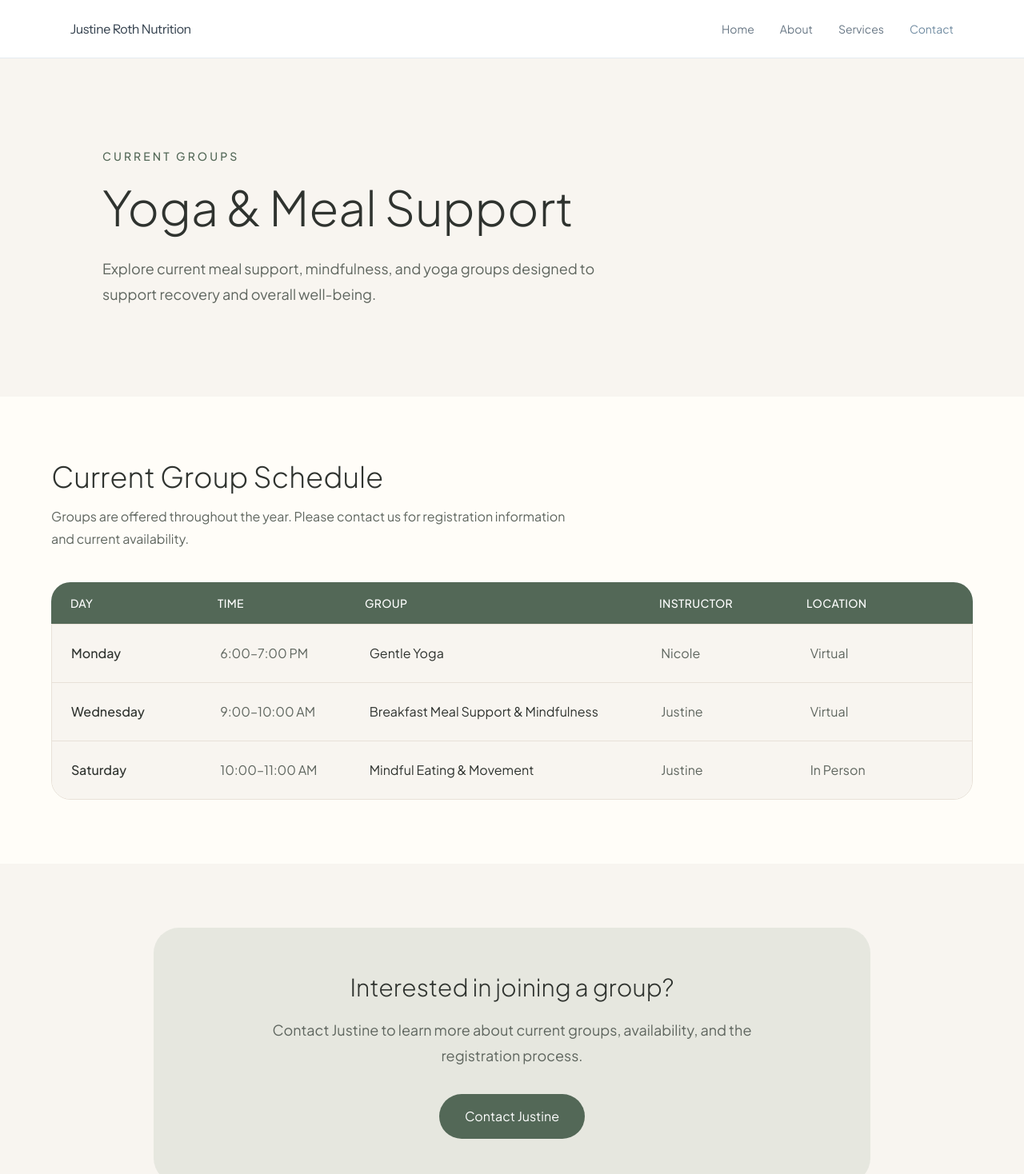
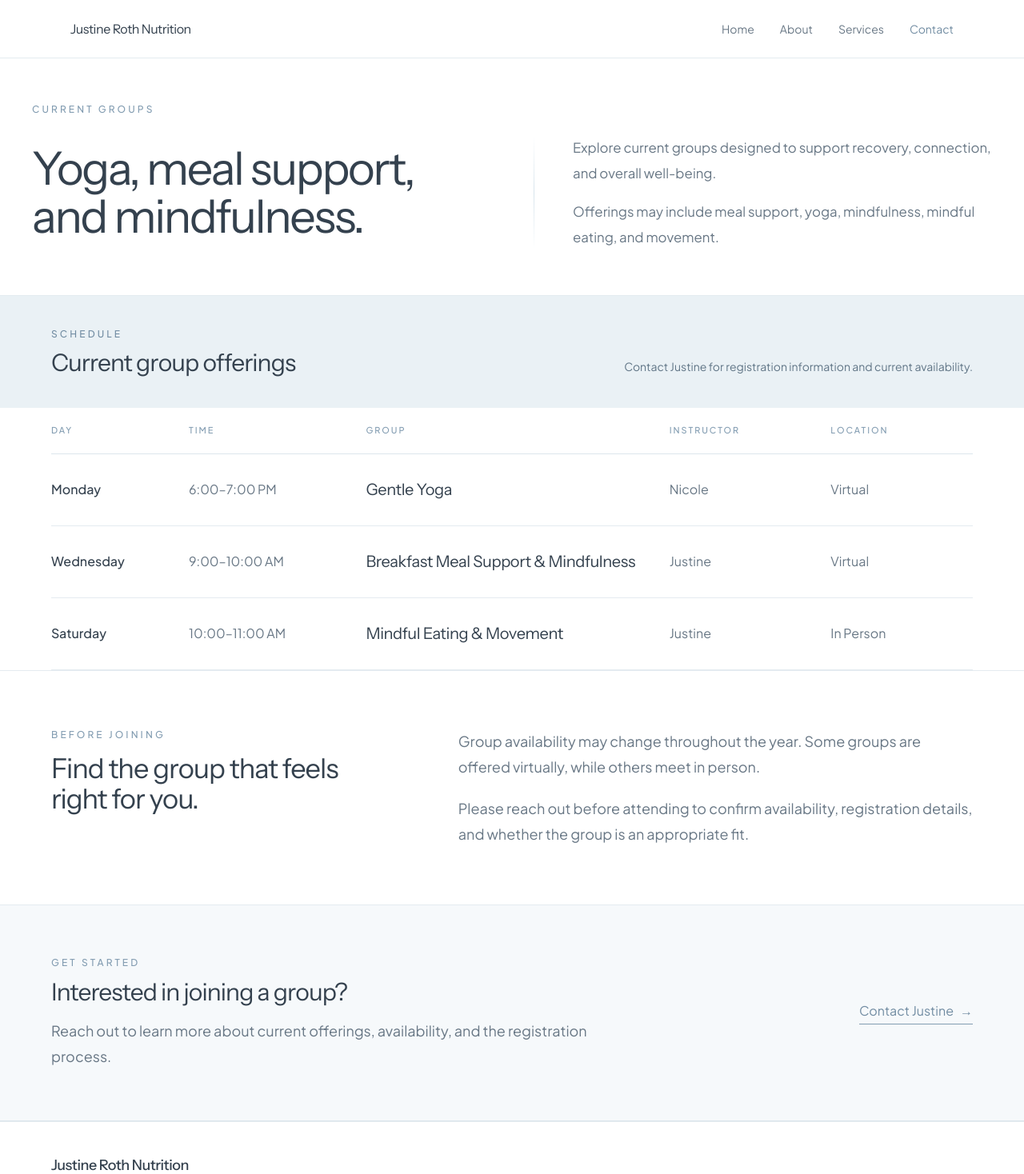
Before and after one commit to justinerothrd/justine-roth-nutrition, a Next.js app: page /groups in a window 1280 px wide. Shown: the top 1468 px of the page at 80% size. Built offline with nearby package versions, Linux system fonts and the light colour scheme.

Commit message:
Update page.tsx

```diff
--- a/app/groups/page.tsx
+++ b/app/groups/page.tsx
@@ -26,41 +26,125 @@ const groupSchedule = [
 
 export default function GroupsPage() {
   return (
-    <main className="min-h-screen bg-[#F8F5F0] text-[#2F332F]">
-      {/* Hero */}
-      <section className="px-6 py-20 md:py-28">
-        <div className="mx-auto max-w-5xl">
-          <p className="mb-4 text-sm font-medium uppercase tracking-[0.22em] text-[#536857]">
+    <main className="min-h-screen bg-white text-[#34414E]">
+      {/* Mobile introduction */}
+      <section className="border-b border-[#E4EBF0] px-6 py-10 sm:hidden">
+        <div className="mx-auto max-w-md">
+          <p className="text-[0.68rem] font-medium uppercase tracking-[0.2em] text-[#829CB1]">
             Current Groups
           </p>
 
-          <h1 className="max-w-4xl text-4xl font-light leading-tight sm:text-5xl md:text-6xl">
-            Yoga & Meal Support
+          <h1 className="font-heading mt-4 max-w-[13ch] text-[2.15rem] font-normal leading-[1.06] tracking-[-0.04em]">
+            Yoga, meal support, and mindfulness.
           </h1>
 
-          <p className="mt-6 max-w-2xl text-lg leading-8 text-[#5F665F]">
-            Explore current meal support, mindfulness, and yoga
-            groups designed to support recovery and overall well-being.
+          <p className="mt-6 text-base leading-7 text-[#687785]">
+            Explore current groups designed to support recovery, connection,
+            and overall well-being.
           </p>
         </div>
       </section>
 
+      {/* Tablet and desktop introduction */}
+      <section className="hidden border-b border-[#E4EBF0] px-8 py-12 sm:block lg:px-10 lg:py-14">
+        <div className="mx-auto max-w-7xl">
+          <p className="text-xs font-medium uppercase tracking-[0.26em] text-[#829CB1]">
+            Current Groups
+          </p>
+
+          <div className="mt-6 grid items-center gap-8 lg:grid-cols-[1.05fr_auto_0.95fr] lg:gap-10 xl:gap-12">
+            <div>
+              <h1 className="font-heading max-w-[15ch] text-[2.75rem] font-normal leading-[1.04] tracking-[-0.04em] md:text-[3.15rem] lg:text-[3.6rem]">
+                Yoga, meal support, and mindfulness.
+              </h1>
+            </div>
+
+            <div
+              aria-hidden="true"
+              className="hidden h-full w-px bg-gradient-to-b from-transparent via-[#D7E4EC] to-transparent lg:block"
+            />
+
+            <div className="max-w-xl text-[1.05rem] leading-8 text-[#687785]">
+              <p>
+                Explore current groups designed to support recovery,
+                connection, and overall well-being.
+              </p>
+
+              <p className="mt-4">
+                Offerings may include meal support, yoga, mindfulness, mindful
+                eating, and movement.
+              </p>
+            </div>
+          </div>
+        </div>
+      </section>
+
       {/* Schedule */}
-      <section className="bg-[#FFFDF8] px-6 py-20">
-        <div className="mx-auto max-w-6xl">
-          <div className="mb-10">
-            <h2 className="text-3xl font-light sm:text-4xl">
-              Current Group Schedule
+      <section className="border-b border-[#E4EBF0] bg-white">
+        {/* Blue heading band */}
+        <div className="bg-[#EAF1F5] px-6 py-8 sm:px-8 sm:py-9 lg:px-10 lg:py-10">
+          <div className="mx-auto max-w-6xl sm:flex sm:items-end sm:justify-between sm:gap-10">
+            <div>
+              <p className="text-[0.68rem] font-medium uppercase tracking-[0.2em] text-[#718CA2] sm:text-xs sm:tracking-[0.26em]">
+                Schedule
+              </p>
+
+              <h2 className="font-heading mt-3 text-[1.8rem] font-normal leading-[1.08] tracking-[-0.03em] sm:text-3xl">
+                Current group offerings
               </h2>
+            </div>
 
-            <p className="mt-4 max-w-2xl leading-7 text-[#5F665F]">
-              Groups are offered throughout the year. Please contact us for
-              registration information and current availability.
+            <p className="mt-5 max-w-md text-sm leading-6 text-[#607586] sm:mt-0 sm:text-right">
+              Contact Justine for registration information and current
+              availability.
+            </p>
+          </div>
+        </div>
+
+        {/* Mobile schedule */}
+        <div className="px-6 sm:hidden">
+          <div className="mx-auto max-w-md">
+            {groupSchedule.map((item) => (
+              <article
+                key={`${item.day}-${item.time}-${item.className}`}
+                className="border-b border-[#E4EBF0] py-8"
+              >
+                <div className="flex items-start justify-between gap-6">
+                  <div>
+                    <p className="text-[0.68rem] font-medium uppercase tracking-[0.18em] text-[#829CB1]">
+                      {item.day}
+                    </p>
+
+                    <h3 className="font-heading mt-3 text-[1.45rem] font-normal leading-tight tracking-[-0.025em]">
+                      {item.className}
+                    </h3>
+                  </div>
+
+                  <p className="shrink-0 text-right text-sm leading-6 text-[#687785]">
+                    {item.time}
                   </p>
                 </div>
 
-          {/* Table Header */}
-          <div className="hidden rounded-t-3xl bg-[#536857] px-6 py-4 text-sm font-medium uppercase tracking-wide text-white md:grid md:grid-cols-[1fr_1fr_2fr_1fr_1fr]">
+                <div className="mt-5 grid grid-cols-2 gap-4 text-sm leading-6">
+                  <div>
+                    <p className="text-[#8A98A3]">Instructor</p>
+                    <p className="mt-1 text-[#34414E]">{item.instructor}</p>
+                  </div>
+
+                  <div>
+                    <p className="text-[#8A98A3]">Location</p>
+                    <p className="mt-1 text-[#34414E]">{item.location}</p>
+                  </div>
+                </div>
+              </article>
+            ))}
+          </div>
+        </div>
+
+        {/* Tablet and desktop schedule */}
+        <div className="hidden px-8 sm:block lg:px-10">
+          <div className="mx-auto max-w-6xl">
+            <div className="grid grid-cols-[0.75fr_1fr_1.8fr_0.9fr_0.9fr] gap-6 border-b border-[#DCE6ED] py-5 text-[0.68rem] font-medium uppercase tracking-[0.18em] text-[#829CB1]">
               <p>Day</p>
               <p>Time</p>
               <p>Group</p>
@@ -68,45 +152,80 @@ export default function GroupsPage() {
               <p>Location</p>
             </div>
 
-          {/* Schedule */}
-          <div className="overflow-hidden rounded-b-3xl border border-[#E8E1D8]">
             {groupSchedule.map((item) => (
-              <div
+              <article
                 key={`${item.day}-${item.time}-${item.className}`}
-                className="grid gap-2 border-b border-[#E8E1D8] bg-[#F8F5F0] p-6 last:border-b-0 md:grid-cols-[1fr_1fr_2fr_1fr_1fr] md:items-center"
+                className="grid grid-cols-[0.75fr_1fr_1.8fr_0.9fr_0.9fr] items-center gap-6 border-b border-[#E4EBF0] py-8"
               >
-                <p className="font-medium">{item.day}</p>
+                <p className="font-medium text-[#34414E]">{item.day}</p>
 
-                <p className="text-[#5F665F]">{item.time}</p>
+                <p className="text-[#687785]">{item.time}</p>
 
-                <p>{item.className}</p>
+                <h3 className="font-heading text-xl font-normal leading-tight tracking-[-0.02em] text-[#34414E]">
+                  {item.className}
+                </h3>
 
-                <p className="text-[#5F665F]">{item.instructor}</p>
+                <p className="text-[#687785]">{item.instructor}</p>
 
-                <p className="text-[#5F665F]">{item.location}</p>
-              </div>
+                <p className="text-[#687785]">{item.location}</p>
+              </article>
             ))}
           </div>
         </div>
       </section>
 
-      {/* CTA */}
-      <section className="px-6 py-20">
-        <div className="mx-auto max-w-4xl rounded-[2rem] bg-[#9BAF9B]/20 px-8 py-14 text-center">
-          <h2 className="text-3xl font-light">
+      {/* Group information */}
+      <section className="border-b border-[#E4EBF0] bg-white px-6 py-11 sm:px-8 sm:py-14 lg:px-10 lg:py-18">
+        <div className="mx-auto grid max-w-6xl gap-8 md:grid-cols-[0.8fr_1.2fr] md:gap-14 lg:gap-20">
+          <div>
+            <p className="text-[0.68rem] font-medium uppercase tracking-[0.2em] text-[#829CB1] sm:text-xs sm:tracking-[0.26em]">
+              Before Joining
+            </p>
+
+            <h2 className="font-heading mt-4 max-w-[16ch] text-[1.8rem] font-normal leading-[1.1] tracking-[-0.03em] sm:text-3xl lg:text-[2.15rem]">
+              Find the group that feels right for you.
+            </h2>
+          </div>
+
+          <div className="space-y-5 text-base leading-7 text-[#687785] sm:text-lg sm:leading-8">
+            <p>
+              Group availability may change throughout the year. Some groups
+              are offered virtually, while others meet in person.
+            </p>
+
+            <p>
+              Please reach out before attending to confirm availability,
+              registration details, and whether the group is an appropriate
+              fit.
+            </p>
+          </div>
+        </div>
+      </section>
+
+      {/* Contact */}
+      <section className="border-b border-[#DCE6ED] bg-[#F6F9FB] px-6 py-11 sm:px-8 sm:py-14 lg:px-10 lg:py-16">
+        <div className="mx-auto flex max-w-6xl flex-col gap-7 md:flex-row md:items-center md:justify-between md:gap-16">
+          <div className="max-w-2xl">
+            <p className="text-[0.68rem] font-medium uppercase tracking-[0.2em] text-[#829CB1] sm:text-xs sm:tracking-[0.26em]">
+              Get Started
+            </p>
+
+            <h2 className="font-heading mt-3 text-[1.8rem] font-normal leading-[1.1] tracking-[-0.03em] sm:text-3xl">
               Interested in joining a group?
             </h2>
 
-          <p className="mx-auto mt-5 max-w-2xl text-lg leading-8 text-[#5F665F]">
-            Contact Justine to learn more about current groups, availability,
+            <p className="mt-4 text-base leading-7 text-[#687785] sm:text-lg sm:leading-8">
+              Reach out to learn more about current offerings, availability,
               and the registration process.
             </p>
+          </div>
 
           <Link
             href="/contact"
-            className="mt-8 inline-block rounded-full bg-[#536857] px-8 py-4 text-white transition hover:bg-[#435646]"
+            className="inline-flex w-fit shrink-0 items-center gap-2 border-b border-[#829CB1] pb-1 text-sm font-medium text-[#718CA2] transition-colors hover:text-[#526D83]"
           >
             Contact Justine
+            <span aria-hidden="true">→</span>
           </Link>
         </div>
       </section>
```
Lines whose indentation alone changed are shown as unchanged.
